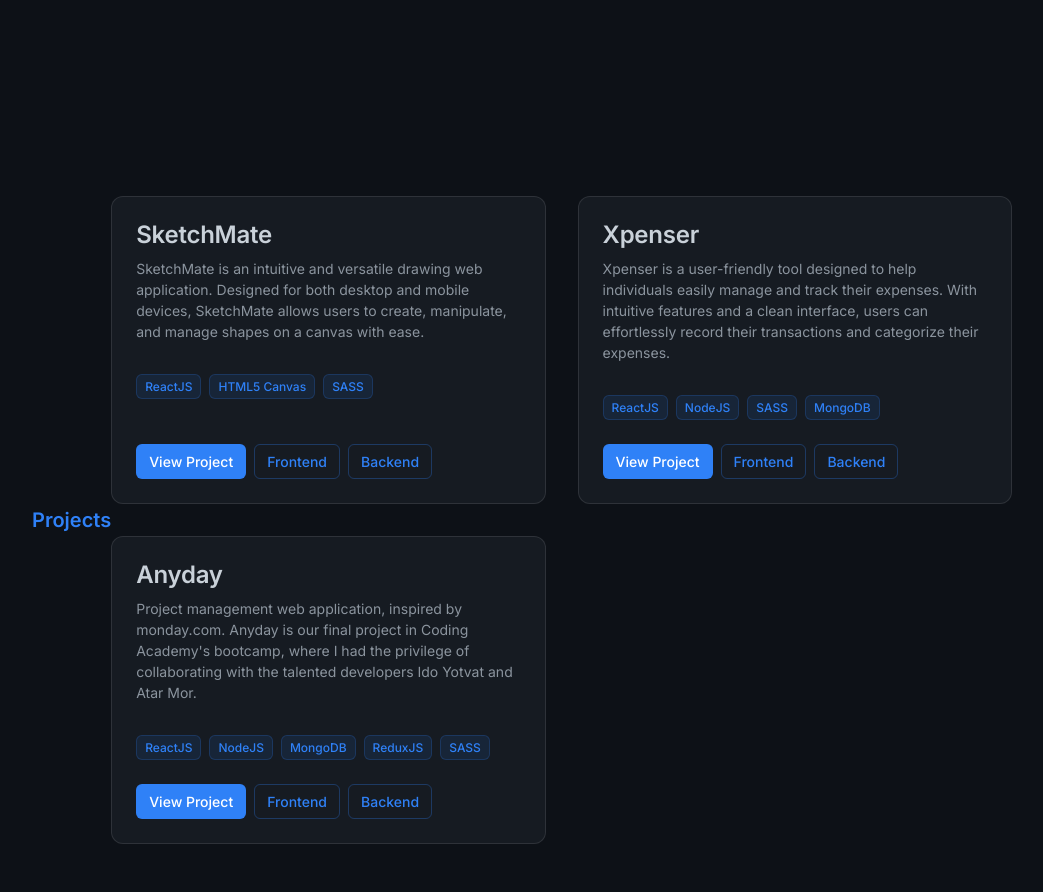
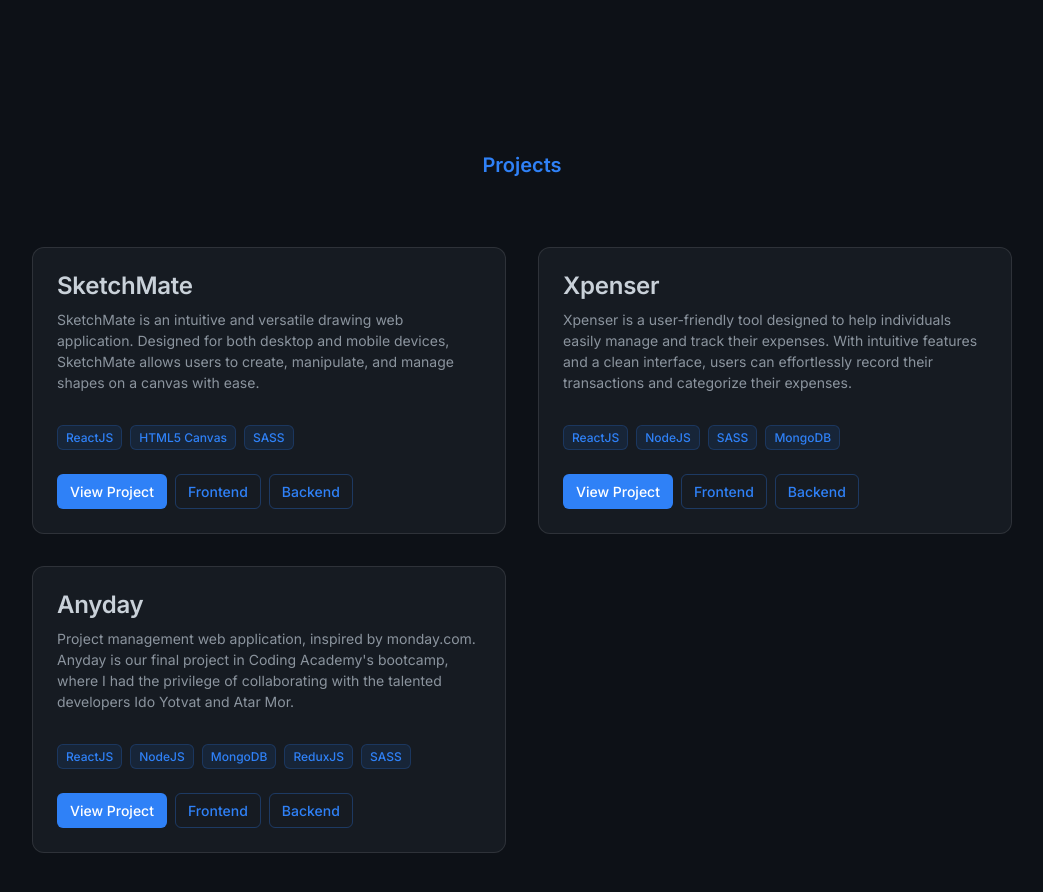
Before and after one commit to RonFelsenfeld/personal-website, a Next.js app: page / in a window 1280 px wide. Shown: the part 680-1572 px from the top of the page, without its empty margins (118-1161 px from the left). Built offline with nearby package versions, Linux system fonts and the light colour scheme.

Commit message:
style(layout) - create section layout component

```diff
--- /dev/null
+++ b/src/components/layout/SectionLayout/SectionLayout.module.scss
@@ -0,0 +1,22 @@
+.sectionLayout {
+  $row-gap: 30px;
+
+  display: grid;
+  grid-template-columns: 1fr;
+  grid-template-rows: 30px 1fr;
+  grid-template-areas:
+    'title'
+    'content';
+  row-gap: $row-gap;
+
+  padding-block: $row-gap;
+
+  & > .title {
+    grid-area: title;
+    justify-self: center;
+  }
+
+  & > *:not(.title) {
+    grid-area: content;
+  }
+}
--- /dev/null
+++ b/src/components/layout/SectionLayout/SectionLayout.tsx
@@ -0,0 +1,23 @@
+import classNames from 'classnames'
+
+import { Subheading } from '@/components/UI'
+
+import styles from './SectionLayout.module.scss'
+
+interface SectionLayoutProps {
+  children: React.ReactNode
+  title: string
+  className?: string
+}
+
+const SectionLayout = ({ children, title, className }: SectionLayoutProps) => {
+  return (
+    <section className={classNames(styles.sectionLayout, className)}>
+      <Subheading className={styles.title}>{title}</Subheading>
+
+      {children}
+    </section>
+  )
+}
+
+export default SectionLayout
--- a/src/components/layout/index.ts
+++ b/src/components/layout/index.ts
@@ -1 +1,2 @@
 export { default as MainLayout } from './MainLayout/MainLayout'
+export { default as SectionLayout } from './SectionLayout/SectionLayout'
--- a/src/components/sections/aboutMe/AboutMeSection/AboutMeSection.module.scss
+++ b/src/components/sections/aboutMe/AboutMeSection/AboutMeSection.module.scss
@@ -5,6 +5,7 @@
 
 .aboutMeSection {
   @include mixins.section;
+  @include mixins.flex-center;
 }
 
 .content {
--- a/src/components/sections/projects/ProjectList/ProjectList.module.scss
+++ b/src/components/sections/projects/ProjectList/ProjectList.module.scss
@@ -4,4 +4,6 @@
   display: grid;
   grid-template-columns: repeat(auto-fit, minmax(320px, 1fr));
   gap: spacing.$spacing-2xl;
+
+  align-self: center;
 }
--- a/src/components/sections/projects/ProjectsSection/ProjectsSection.tsx
+++ b/src/components/sections/projects/ProjectsSection/ProjectsSection.tsx
@@ -3,7 +3,8 @@ import { mergeProjectsTextsAndMetadata } from '@/utils/projects.utils'
 import { projectsMetadata } from '@/constants/projects'
 import { i18n } from '@/constants/texts'
 
-import { Subheading } from '@/components/UI'
+import { SectionLayout } from '@/components/layout'
+
 import ProjectList from '../ProjectList/ProjectList'
 
 import styles from './ProjectsSection.module.scss'
@@ -19,10 +20,12 @@ const ProjectsSection = () => {
   )
 
   return (
-    <section className={styles.projectsSection}>
-      <Subheading>{title}</Subheading>
+    <SectionLayout
+      title={title}
+      className={styles.projectsSection}
+    >
       <ProjectList projects={projects} />
-    </section>
+    </SectionLayout>
   )
 }
 
--- a/src/styles/_mixins.scss
+++ b/src/styles/_mixins.scss
@@ -14,5 +14,4 @@
 
 @mixin section {
   height: 100dvh;
-  @include flex-center;
 }
```
